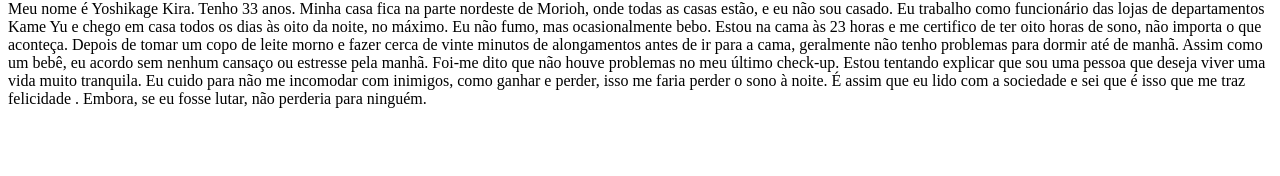
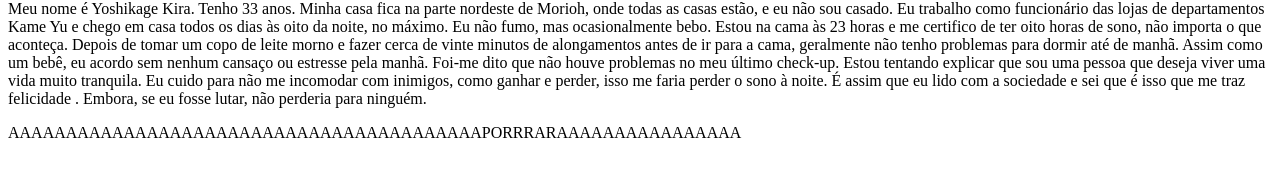
Before and after one commit to AbnerBispo/Aula_Pipe, a plain HTML site: page index.html in a window 1280 px wide. Shown: the part 526-702 px from the top of the page. Drawn offline with Linux system fonts and the light colour scheme.

Commit message:
Alterando Index

```diff
--- a/index.html
+++ b/index.html
@@ -30,6 +30,7 @@
          com inimigos, como ganhar e perder, isso me faria perder o sono à
           noite. É assim que eu lido com a sociedade e sei que é isso que me traz felicidade
           . Embora, se eu fosse lutar, não perderia para ninguém.</p>
+          <p>AAAAAAAAAAAAAAAAAAAAAAAAAAAAAAAAAAAAAAAAAPORRRARAAAAAAAAAAAAAAAA</p>
 
 
 </body>
```
